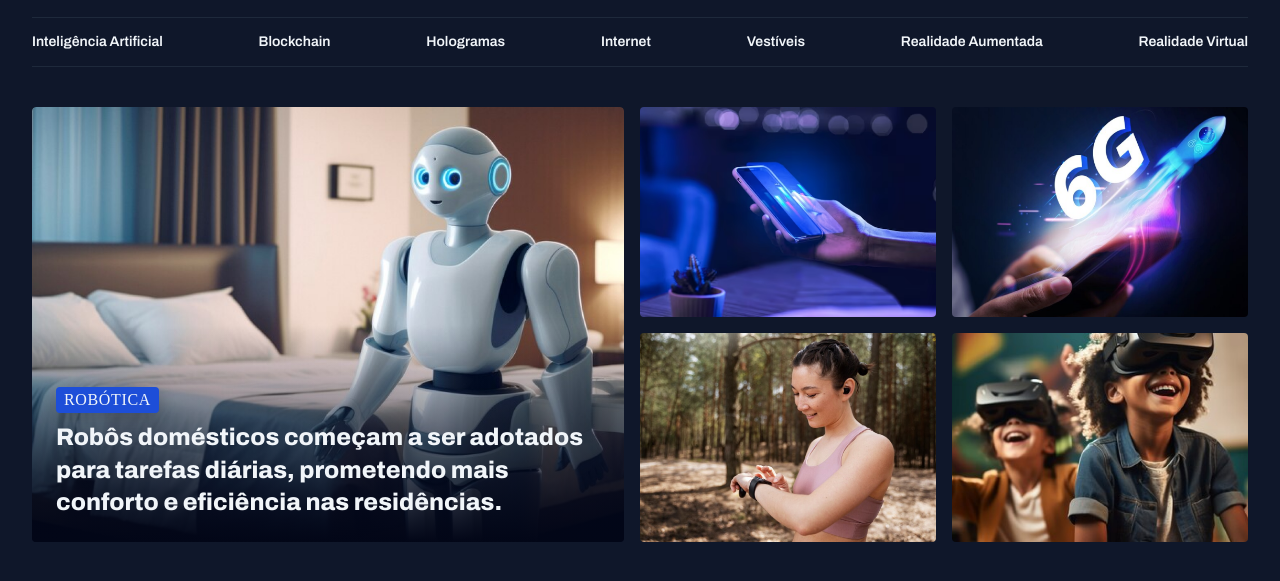
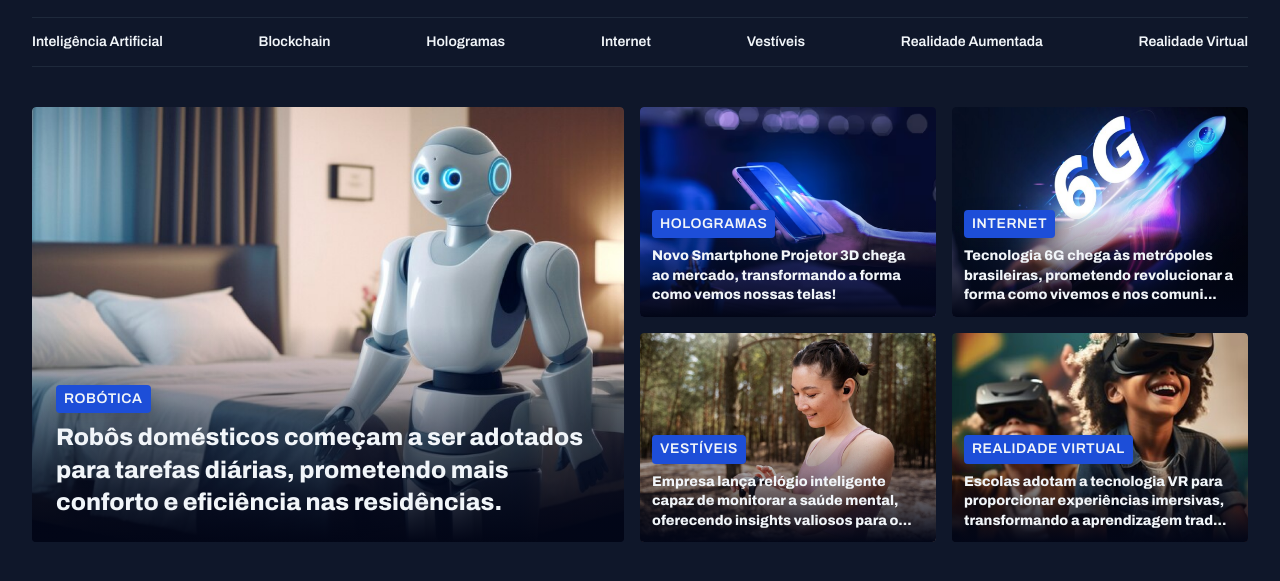
Before and after one commit to icarofurlaneto/portal-de-noticias, a plain HTML site: page index.html in a window 1280 px wide. Shown: the part 55-636 px from the top of the page. Drawn offline with Linux system fonts and the light colour scheme.

Commit message:
Finalizando a seção destaques

```diff
--- a/index.html
+++ b/index.html
@@ -44,27 +44,50 @@
       <section id="featured" class="grid grid-flow-col gap-16">
         <figure class="card">
           <img src="assets/images/Image 01.png" alt="" />
-
           <figcaption>
-            <span class="content-tag">Robótica</span>
+            <span class="content-tag">robótica</span>
             <h2 class="text-2xl">
               Robôs domésticos começam a ser adotados para tarefas diárias, prometendo mais conforto e eficiência nas residências.</h2>
           </figcaption>
         </figure>
 
         <div class="grid grid-cols-2 gap-16">
-          <div>
-            <img src="assets/images/Image 02.png" alt="" />
-          </div>
-          <div>
-            <img src="assets/images/Image 03.png" alt="" />
-          </div>
-          <div>
-            <img src="assets/images/Image 04.png" alt="" />
-          </div>
-          <div>
-            <img src="assets/images/Image 05.png" alt="" />
-          </div>
+          <figure class="card">
+            <img src="assets/images/Image 02.png" alt="Novo Smartphone Projetor 3D chega ao mercado, transformando a forma como vemos nossas telas!" />
+            <figcaption>
+              <span class="content-tag">hologramas</span>
+              <h2 class="text-lg">
+                Novo Smartphone Projetor 3D chega ao mercado, transformando a forma como vemos nossas telas!
+              </h2>
+            </figcaption>
+          </figure>
+          <figure class="card">
+            <img src="assets/images/Image 03.png" alt="Tecnologia 6G chega às metrópoles brasileiras, prometendo revolucionar a forma como vivemos e nos comunicamos." />
+            <figcaption>
+              <span class="content-tag">internet</span>
+              <h2 class="text-lg">
+                Tecnologia 6G chega às metrópoles brasileiras, prometendo revolucionar a forma como vivemos e nos comuni...
+              </h2>
+            </figcaption>
+          </figure>
+          <figure class="card">
+            <img src="assets/images/Image 04.png" alt="Empresa lança relógio inteligente capaz de monitorar a saúde mental, oferecendo insights valiosos para o bem-estar pessoal." />
+            <figcaption>
+              <span class="content-tag">vestíveis</span>
+              <h2 class="text-lg">
+                Empresa lança relógio inteligente capaz de monitorar a saúde mental, oferecendo insights valiosos para o...
+              </h2>
+            </figcaption>
+          </figure>
+          <figure class="card">
+            <img src="assets/images/Image 05.png" alt="Escolas adotam a tecnologia VR para proporcionar experiências imersivas, transformando a aprendizagem tradicional." />
+          <figcaption>
+              <span class="content-tag">realidade virtual</span>
+              <h2 class="text-lg">
+                Escolas adotam a tecnologia VR para proporcionar experiências imersivas, transformando a aprendizagem trad...
+              </h2>
+            </figcaption>
+          </figure>
         </div>
       </section>
     </main>
--- a/styles/global.css
+++ b/styles/global.css
@@ -56,6 +56,7 @@ main {
 }
 
 .content-tag {
+  font: var(--text-span);
   display: inline-block;
   background-color: var(--brand-color-dark);
   border-radius: 20px;
--- a/styles/sections.css
+++ b/styles/sections.css
@@ -24,6 +24,10 @@
 
       padding: 24px;
 
+      &:has(.text-lg) {
+        padding: 12px;
+      }
+
       h2 {
         margin-top: 8px;
       }
```
